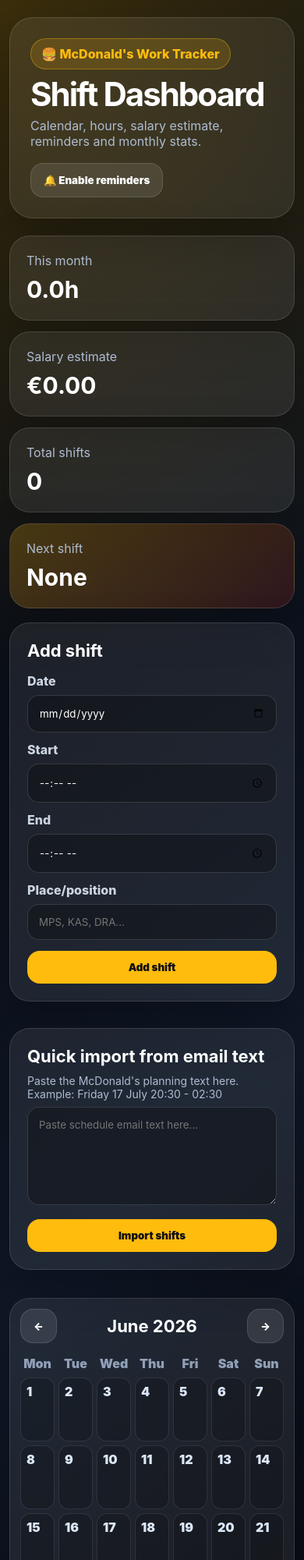
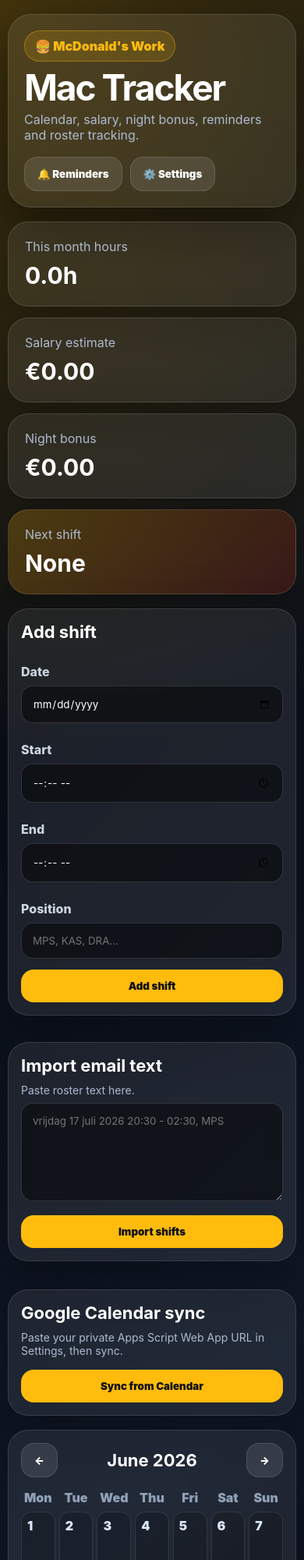
Before and after one commit to Hamed22G/Mac--Tracker-, a plain HTML site: page index.html in a window 390 px wide. Shown: the top 2000 px of the page at 78% size. Drawn offline with Linux system fonts and the light colour scheme.

Commit message:
Add files via upload

```diff
--- a/app.js
+++ b/app.js
@@ -1,98 +1,25 @@
-let shifts = JSON.parse(localStorage.getItem("macTrackerShifts")) || [];
-let viewDate = new Date();
-const hourlyRate = 12.41; // change when your wage changes
-
-function save(){ localStorage.setItem("macTrackerShifts", JSON.stringify(shifts)); }
-function pad(n){ return String(n).padStart(2,"0"); }
-function dateKey(d){ return `${d.getFullYear()}-${pad(d.getMonth()+1)}-${pad(d.getDate())}`; }
-function fmtDate(s){ return new Date(s+"T12:00").toLocaleDateString("en-GB",{weekday:"short",day:"2-digit",month:"short"}); }
-function hours(start,end){
-  const a=new Date(`2000-01-01T${start}:00`), b=new Date(`2000-01-01T${end}:00`);
-  if(b<=a)b.setDate(b.getDate()+1);
-  return (b-a)/36e5;
-}
-function addShift(){
-  const date=document.getElementById("date").value, start=document.getElementById("start").value, end=document.getElementById("end").value;
-  const position=document.getElementById("position").value.trim() || "-";
-  if(!date||!start||!end){ alert("Fill date, start and end time."); return; }
-  shifts.push({id:Date.now()+Math.random(),date,start,end,position,hours:hours(start,end)});
-  shifts.sort((a,b)=>new Date(a.date)-new Date(b.date));
-  save(); render();
-  ["date","start","end","position"].forEach(id=>document.getElementById(id).value="");
-}
-function del(id){ shifts=shifts.filter(s=>s.id!==id); save(); render(); }
-function clearAll(){ if(confirm("Delete all shifts?")){ shifts=[]; save(); render(); } }
-function changeMonth(n){ viewDate.setMonth(viewDate.getMonth()+n); render(); }
-
-function importText(){
-  const text=document.getElementById("importText").value;
-  const months={january:0,february:1,march:2,april:3,may:4,june:5,july:6,august:7,september:8,october:9,november:10,december:11,
-  januari:0,februari:1,maart:2,mei:4,juni:5,juli:6,augustus:7,oktober:9};
-  const re=/(monday|tuesday|wednesday|thursday|friday|saturday|sunday|maandag|dinsdag|woensdag|donderdag|vrijdag|zaterdag|zondag)\s+(\d{1,2})\s+([a-zA-Z]+).*?(\d{1,2}:\d{2})\s*[-–]\s*(\d{1,2}:\d{2})/gi;
-  let m, count=0, year=new Date().getFullYear();
-  while((m=re.exec(text))!==null){
-    const month=months[m[3].toLowerCase()];
-    if(month===undefined) continue;
-    const date=`${year}-${pad(month+1)}-${pad(m[2])}`;
-    const start=m[4], end=m[5];
-    shifts.push({id:Date.now()+Math.random()+count,date,start,end,position:"Imported",hours:hours(start,end)});
-    count++;
-  }
-  if(count===0) alert("No shifts found. Paste the full schedule text.");
-  document.getElementById("importText").value="";
-  shifts.sort((a,b)=>new Date(a.date)-new Date(b.date));
-  save(); render();
-}
-
-function requestNotifications(){
-  if(!("Notification" in window)){ alert("Your browser does not support notifications."); return; }
-  Notification.requestPermission().then(p=>alert(p==="granted"?"Reminders enabled. Keep this page open for browser reminders.":"Notifications not allowed."));
-}
-
-function checkReminders(){
-  if(!("Notification" in window) || Notification.permission!=="granted") return;
-  const now=new Date();
-  shifts.forEach(s=>{
-    const start=new Date(`${s.date}T${s.start}:00`);
-    const diff=start-now;
-    if(diff>0 && diff<61*60*1000 && !s.reminded){
-      new Notification("McDonald's shift reminder",{body:`You work at ${s.start} today.`});
-      s.reminded=true; save();
-    }
-  });
-}
-setInterval(checkReminders,60000);
-
-function render(){
-  const y=viewDate.getFullYear(), m=viewDate.getMonth();
-  document.getElementById("calendarTitle").textContent=viewDate.toLocaleDateString("en-GB",{month:"long",year:"numeric"});
-  const first=new Date(y,m,1), start=new Date(first);
-  const mondayOffset=(first.getDay()+6)%7;
-  start.setDate(1-mondayOffset);
-  const cal=document.getElementById("calendar"); cal.innerHTML="";
-  for(let i=0;i<42;i++){
-    const d=new Date(start); d.setDate(start.getDate()+i);
-    const key=dateKey(d);
-    const dayShifts=shifts.filter(s=>s.date===key);
-    cal.innerHTML += `<div class="day ${d.getMonth()!==m?"other":""}">
-      <div class="day-number">${d.getDate()}</div>
-      ${dayShifts.map(s=>`<div class="event">${s.start}-${s.end}</div>`).join("")}
-    </div>`;
-  }
-
-  const monthShifts=shifts.filter(s=>{const d=new Date(s.date+"T12:00"); return d.getMonth()===m && d.getFullYear()===y;});
-  const monthHours=monthShifts.reduce((a,s)=>a+s.hours,0);
-  document.getElementById("monthHours").textContent=monthHours.toFixed(1)+"h";
-  document.getElementById("monthSalary").textContent="€"+(monthHours*hourlyRate).toFixed(2);
-  document.getElementById("totalShifts").textContent=monthShifts.length;
-
-  const future=shifts.filter(s=>new Date(`${s.date}T${s.start}:00`)>=new Date()).sort((a,b)=>new Date(`${a.date}T${a.start}:00`)-new Date(`${b.date}T${b.start}:00`));
-  document.getElementById("nextShift").textContent=future[0]?`${fmtDate(future[0].date)} ${future[0].start}`:"None";
-
-  const list=document.getElementById("shiftList");
-  list.innerHTML = shifts.length ? shifts.map(s=>`<div class="shift">
-    <div><b>${fmtDate(s.date)} • ${s.start}-${s.end}</b><span>${s.position} • ${s.hours.toFixed(1)} hours</span></div>
-    <button class="danger mini" onclick="del(${s.id})">Delete</button>
-  </div>`).join("") : `<p class="muted">No shifts yet.</p>`;
-}
-render();
+let shifts=JSON.parse(localStorage.getItem("macTrackerShiftsV3"))||JSON.parse(localStorage.getItem("macTrackerShifts"))||[];
+let settings=JSON.parse(localStorage.getItem("macTrackerSettings"))||{hourlyRate:12.41,nightBonusPercent:40,scriptUrl:""};
+let viewDate=new Date();
+function save(){localStorage.setItem("macTrackerShiftsV3",JSON.stringify(shifts))}
+function saveSet(){localStorage.setItem("macTrackerSettings",JSON.stringify(settings))}
+function pad(n){return String(n).padStart(2,"0")}
+function key(d){return `${d.getFullYear()}-${pad(d.getMonth()+1)}-${pad(d.getDate())}`}
+function fmt(s){return new Date(s+"T12:00").toLocaleDateString("en-GB",{weekday:"short",day:"2-digit",month:"short"})}
+function hrs(st,en){let a=new Date(`2000-01-01T${st}:00`),b=new Date(`2000-01-01T${en}:00`);if(b<=a)b.setDate(b.getDate()+1);return(b-a)/36e5}
+function night(st,en){let a=new Date(`2000-01-01T${st}:00`),b=new Date(`2000-01-01T${en}:00`);if(b<=a)b.setDate(b.getDate()+1);let mid=new Date("2000-01-02T00:00:00");return Math.max(0,(b-(a>mid?a:mid))/36e5)}
+function addObj(o){let exists=shifts.some(s=>s.date===o.date&&s.start===o.start&&s.end===o.end&&s.position===o.position);if(!exists)shifts.push({...o,id:Date.now()+Math.random(),hours:hrs(o.start,o.end),nightHours:night(o.start,o.end)})}
+function addShift(){let date=dateEl.value,start=startEl.value,end=endEl.value,position=positionEl.value.trim()||"-";if(!date||!start||!end)return alert("Fill date, start and end time.");addObj({date,start,end,position});shifts.sort((a,b)=>new Date(a.date)-new Date(b.date));save();render();["date","start","end","position"].forEach(id=>document.getElementById(id).value="")}
+function del(id){shifts=shifts.filter(s=>s.id!==id);save();render()}
+function clearAll(){if(confirm("Delete all shifts in this browser?")){shifts=[];save();render()}}
+function changeMonth(n){viewDate.setMonth(viewDate.getMonth()+n);render()}
+function importText(){let text=importTextEl.value;let months={january:0,february:1,march:2,april:3,may:4,june:5,july:6,august:7,september:8,october:9,november:10,december:11,januari:0,februari:1,maart:2,mei:4,juni:5,juli:6,augustus:7,oktober:9};let re=/(monday|tuesday|wednesday|thursday|friday|saturday|sunday|maandag|dinsdag|woensdag|donderdag|vrijdag|zaterdag|zondag)\s+(\d{1,2})\s+([a-zA-Z]+)\s+(\d{4})\s+(\d{1,2}:\d{2})\s*[-–]\s*(\d{1,2}:\d{2})(?:,\s*([A-Z]+))?/gi,m,c=0;while((m=re.exec(text))!==null){let month=months[m[3].toLowerCase()];if(month===undefined)continue;addObj({date:`${m[4]}-${pad(month+1)}-${pad(m[2])}`,start:m[5],end:m[6],position:m[7]||"Imported"});c++}if(!c)alert("No shifts found.");importTextEl.value="";shifts.sort((a,b)=>new Date(a.date)-new Date(b.date));save();render()}
+function openSettings(){hourlyRateInput.value=settings.hourlyRate;nightBonusInput.value=settings.nightBonusPercent;scriptUrlInput.value=settings.scriptUrl||"";settingsDialog.showModal()}
+function closeSettings(){settingsDialog.close()}
+function saveSettings(){settings.hourlyRate=Number(hourlyRateInput.value)||12.41;settings.nightBonusPercent=Number(nightBonusInput.value)||40;settings.scriptUrl=scriptUrlInput.value.trim();saveSet();closeSettings();render()}
+function syncFromCalendar(){if(!settings.scriptUrl)return alert("Paste your Apps Script Web App URL in Settings first.");let cb="calendarSyncCallback_"+Date.now();window[cb]=data=>{try{if(!data||!Array.isArray(data.shifts))throw Error("No shifts returned");data.shifts.forEach(addObj);shifts.sort((a,b)=>new Date(a.date)-new Date(b.date));save();render();alert("Synced "+data.shifts.length+" shifts from Google Calendar.")}catch(e){alert("Sync failed: "+e.message)}delete window[cb];document.getElementById(cb)?.remove()};let s=document.createElement("script");s.id=cb;s.src=settings.scriptUrl+(settings.scriptUrl.includes("?")?"&":"?")+"callback="+cb;s.onerror=()=>alert("Could not load Apps Script URL.");document.body.appendChild(s)}
+function requestNotifications(){if(!("Notification"in window))return alert("Your browser does not support notifications.");Notification.requestPermission().then(p=>alert(p==="granted"?"Reminders enabled.":"Notifications not allowed."))}
+setInterval(()=>{if(!("Notification"in window)||Notification.permission!=="granted")return;let now=new Date();shifts.forEach(s=>{let st=new Date(`${s.date}T${s.start}:00`),diff=st-now;if(diff>0&&diff<61*60*1000&&!s.reminded){new Notification("McDonald's shift reminder",{body:`You work at ${s.start} today (${s.position}).`});s.reminded=true;save()}})},60000)
+function render(){let y=viewDate.getFullYear(),m=viewDate.getMonth();calendarTitle.textContent=viewDate.toLocaleDateString("en-GB",{month:"long",year:"numeric"});let first=new Date(y,m,1),start=new Date(first);start.setDate(1-((first.getDay()+6)%7));calendar.innerHTML="";let today=key(new Date());for(let i=0;i<42;i++){let d=new Date(start);d.setDate(start.getDate()+i);let k=key(d),ds=shifts.filter(s=>s.date===k);calendar.innerHTML+=`<div class="day ${d.getMonth()!==m?"other":""} ${k===today?"today":""}"><div class="num">${d.getDate()}</div>${ds.map(s=>`<div class="event">${s.start}-${s.end} ${s.position}</div>`).join("")}</div>`}
+let ms=shifts.filter(s=>{let d=new Date(s.date+"T12:00");return d.getMonth()===m&&d.getFullYear()===y}),mh=ms.reduce((a,s)=>a+(s.hours||hrs(s.start,s.end)),0),nh=ms.reduce((a,s)=>a+(s.nightHours??night(s.start,s.end)),0),base=mh*settings.hourlyRate,bonus=nh*settings.hourlyRate*(settings.nightBonusPercent/100);monthHours.textContent=mh.toFixed(1)+"h";monthSalary.textContent="€"+(base+bonus).toFixed(2);nightBonus.textContent="€"+bonus.toFixed(2);monthShifts.textContent=ms.length;avgShift.textContent=(ms.length?mh/ms.length:0).toFixed(1)+"h";longestShift.textContent=(ms.length?Math.max(...ms.map(s=>s.hours||hrs(s.start,s.end))):0).toFixed(1)+"h";nightHours.textContent=nh.toFixed(1)+"h";let future=shifts.filter(s=>new Date(`${s.date}T${s.start}:00`)>=new Date()).sort((a,b)=>new Date(`${a.date}T${a.start}:00`)-new Date(`${b.date}T${b.start}:00`));nextShift.textContent=future[0]?`${fmt(future[0].date)} ${future[0].start}`:"None";shiftList.innerHTML=shifts.length?shifts.map(s=>`<div class="shift"><div><b>${fmt(s.date)} • ${s.start}-${s.end}</b><span>${s.position} • ${(s.hours||hrs(s.start,s.end)).toFixed(1)} hours</span></div><button class="danger mini" onclick="del(${s.id})">Delete</button></div>`).join(""):`<p class="muted">No shifts yet.</p>`}
+if("serviceWorker"in navigator)navigator.serviceWorker.register("sw.js").catch(()=>{});render()
--- a/index.html
+++ b/index.html
@@ -1,70 +1,56 @@
-<!DOCTYPE html>
+<!doctype html>
 <html lang="en">
 <head>
-  <meta charset="UTF-8" />
-  <meta name="viewport" content="width=device-width, initial-scale=1.0" />
-  <title>Mac Tracker — Shift Dashboard</title>
-  <link rel="stylesheet" href="style.css" />
+<meta charset="utf-8">
+<meta name="viewport" content="width=device-width,initial-scale=1,viewport-fit=cover">
+<meta name="theme-color" content="#05070b">
+<meta name="apple-mobile-web-app-capable" content="yes">
+<title>Mac Tracker V3</title>
+<link rel="manifest" href="manifest.json">
+<link rel="stylesheet" href="style.css">
 </head>
 <body>
 <main class="app">
 <header class="top">
-      <div>
-        <p class="pill">🍔 McDonald's Work Tracker</p>
-        <h1>Shift Dashboard</h1>
-        <p class="muted">Calendar, hours, salary estimate, reminders and monthly stats.</p>
-      </div>
-      <button onclick="requestNotifications()" class="ghost">🔔 Enable reminders</button>
+<div><p class="pill">🍔 McDonald's Work</p><h1>Mac Tracker</h1><p class="muted">Calendar, salary, night bonus, reminders and roster tracking.</p></div>
+<div class="actions"><button onclick="requestNotifications()" class="ghost">🔔 Reminders</button><button onclick="openSettings()" class="ghost">⚙️ Settings</button></div>
 </header>
 
 <section class="cards">
-      <div class="card"><span>This month</span><strong id="monthHours">0h</strong></div>
+<div class="card"><span>This month hours</span><strong id="monthHours">0h</strong></div>
 <div class="card"><span>Salary estimate</span><strong id="monthSalary">€0</strong></div>
-      <div class="card"><span>Total shifts</span><strong id="totalShifts">0</strong></div>
+<div class="card"><span>Night bonus</span><strong id="nightBonus">€0</strong></div>
 <div class="card active"><span>Next shift</span><strong id="nextShift">None</strong></div>
 </section>
 
 <section class="grid">
-      <div class="panel">
-        <h2>Add shift</h2>
-        <div class="form">
-          <label>Date <input type="date" id="date"></label>
-          <label>Start <input type="time" id="start"></label>
-          <label>End <input type="time" id="end"></label>
-          <label>Place/position <input id="position" placeholder="MPS, KAS, DRA..."></label>
-        </div>
-        <button class="primary" onclick="addShift()">Add shift</button>
-      </div>
+<div class="panel"><h2>Add shift</h2><div class="form">
+<label>Date<input type="date" id="date"></label><label>Start<input type="time" id="start"></label>
+<label>End<input type="time" id="end"></label><label>Position<input id="position" placeholder="MPS, KAS, DRA..."></label>
+</div><button class="primary" onclick="addShift()">Add shift</button></div>
 
-      <div class="panel">
-        <h2>Quick import from email text</h2>
-        <p class="muted small">Paste the McDonald's planning text here. Example: Friday 17 July 20:30 - 02:30</p>
-        <textarea id="importText" placeholder="Paste schedule email text here..."></textarea>
-        <button class="primary" onclick="importText()">Import shifts</button>
-      </div>
+<div class="panel"><h2>Import email text</h2><p class="muted small">Paste roster text here.</p>
+<textarea id="importText" placeholder="vrijdag 17 juli 2026 20:30 - 02:30, MPS"></textarea>
+<button class="primary" onclick="importText()">Import shifts</button></div>
 </section>
 
-    <section class="panel calendar-panel">
-      <div class="calendar-head">
-        <button class="ghost" onclick="changeMonth(-1)">←</button>
-        <h2 id="calendarTitle"></h2>
-        <button class="ghost" onclick="changeMonth(1)">→</button>
-      </div>
-      <div class="weekdays">
-        <span>Mon</span><span>Tue</span><span>Wed</span><span>Thu</span><span>Fri</span><span>Sat</span><span>Sun</span>
-      </div>
-      <div id="calendar" class="calendar"></div>
-    </section>
+<section class="panel sync"><div><h2>Google Calendar sync</h2><p class="muted small">Paste your private Apps Script Web App URL in Settings, then sync.</p></div><button class="primary compact" onclick="syncFromCalendar()">Sync from Calendar</button></section>
 
-    <section class="panel">
-      <div class="calendar-head">
-        <h2>All shifts</h2>
-        <button onclick="clearAll()" class="danger">Reset all</button>
-      </div>
-      <div id="shiftList" class="shift-list"></div>
-    </section>
+<section class="panel"><div class="calhead"><button class="ghost" onclick="changeMonth(-1)">←</button><h2 id="calendarTitle"></h2><button class="ghost" onclick="changeMonth(1)">→</button></div>
+<div class="week"><span>Mon</span><span>Tue</span><span>Wed</span><span>Thu</span><span>Fri</span><span>Sat</span><span>Sun</span></div><div id="calendar" class="calendar"></div></section>
+
+<section class="grid"><div class="panel"><h2>Monthly statistics</h2><div class="stats">
+<div><span>Shifts</span><b id="monthShifts">0</b></div><div><span>Average shift</span><b id="avgShift">0h</b></div>
+<div><span>Longest shift</span><b id="longestShift">0h</b></div><div><span>After midnight</span><b id="nightHours">0h</b></div>
+</div></div>
+<div class="panel"><div class="calhead"><h2>All shifts</h2><button onclick="clearAll()" class="danger mini">Reset</button></div><div id="shiftList" class="shift-list"></div></div></section>
 </main>
 
+<dialog id="settingsDialog"><div class="modal"><div class="calhead"><h2>Settings</h2><button onclick="closeSettings()" class="ghost mini">Close</button></div>
+<label>Hourly wage (€)<input type="number" step="0.01" id="hourlyRateInput"></label>
+<label>Night bonus % after 00:00<input type="number" step="1" id="nightBonusInput"></label>
+<label>Private Apps Script Web App URL<input id="scriptUrlInput" placeholder="https://script.google.com/macros/s/.../exec"></label>
+<p class="muted small">Keep this URL private. It is saved only in this browser, not in GitHub.</p>
+<button class="primary" onclick="saveSettings()">Save settings</button></div></dialog>
 <script src="app.js"></script>
-</body>
-</html>
+</body></html>
--- a/style.css
+++ b/style.css
@@ -1,31 +1,19 @@
 *{box-sizing:border-box;margin:0;padding:0;font-family:-apple-system,BlinkMacSystemFont,"Segoe UI",Arial,sans-serif}
-body{min-height:100vh;background:radial-gradient(circle at top left,rgba(255,188,13,.22),transparent 35%),linear-gradient(135deg,#05070b,#101827 60%,#040506);color:#fff;padding:18px}
-.app{max-width:1180px;margin:auto}
-.top{display:flex;justify-content:space-between;gap:18px;align-items:center;margin:10px 0 22px;padding:26px;border:1px solid rgba(255,255,255,.12);background:rgba(255,255,255,.07);border-radius:30px;box-shadow:0 24px 70px rgba(0,0,0,.35)}
-.pill{display:inline-block;background:rgba(255,188,13,.16);color:#ffbc0d;border:1px solid rgba(255,188,13,.35);padding:9px 13px;border-radius:999px;font-weight:800;margin-bottom:12px}
-h1{font-size:clamp(38px,7vw,72px);line-height:.95;letter-spacing:-2px}
-h2{font-size:22px}.muted{color:#aebbd0;margin-top:10px}.small{font-size:14px}
-button{border:0;border-radius:16px;padding:13px 16px;font-weight:900;cursor:pointer}
-.ghost{background:rgba(255,255,255,.10);color:#fff;border:1px solid rgba(255,255,255,.12)}
-.primary{width:100%;background:#ffbc0d;color:#101010;margin-top:14px}
-.danger{background:rgba(218,41,28,.92);color:white}
-.cards{display:grid;grid-template-columns:repeat(4,1fr);gap:14px;margin-bottom:18px}
-.card,.panel{background:rgba(255,255,255,.075);border:1px solid rgba(255,255,255,.12);border-radius:26px;box-shadow:0 20px 55px rgba(0,0,0,.25)}
-.card{padding:21px}.card span{display:block;color:#aebbd0;margin-bottom:9px}.card strong{font-size:30px}.active{background:linear-gradient(135deg,rgba(255,188,13,.22),rgba(218,41,28,.16))}
-.grid{display:grid;grid-template-columns:1fr 1fr;gap:16px;margin-bottom:18px}
-.panel{padding:22px;margin-bottom:18px}
-.form{display:grid;grid-template-columns:1fr 1fr;gap:12px;margin-top:16px}
-label{font-weight:800;color:#cbd5e1}
-input,textarea{width:100%;margin-top:8px;background:rgba(0,0,0,.28);border:1px solid rgba(255,255,255,.14);color:white;border-radius:15px;padding:14px;outline:none}
-textarea{height:126px;resize:vertical}
-.calendar-head{display:flex;align-items:center;justify-content:space-between;gap:12px;margin-bottom:16px}
-.weekdays,.calendar{display:grid;grid-template-columns:repeat(7,1fr);gap:8px}
-.weekdays span{text-align:center;color:#91a0b8;font-weight:900;padding-bottom:8px}
-.day{min-height:112px;border-radius:18px;background:rgba(0,0,0,.20);border:1px solid rgba(255,255,255,.10);padding:10px;overflow:hidden}
-.day.other{opacity:.32}.day-number{font-weight:900;color:#dbe7f8;margin-bottom:8px}
-.event{background:rgba(255,188,13,.18);border:1px solid rgba(255,188,13,.35);color:#ffdd73;border-radius:11px;padding:6px;margin-top:5px;font-size:12px;font-weight:800}
-.shift-list{display:grid;gap:10px}
-.shift{display:flex;justify-content:space-between;align-items:center;gap:12px;background:rgba(0,0,0,.22);border:1px solid rgba(255,255,255,.10);padding:14px;border-radius:18px}
-.shift b{display:block}.shift span{color:#aebbd0;font-size:14px}.mini{padding:9px 11px;border-radius:12px}
-@media(max-width:850px){body{padding:12px}.top{flex-direction:column;align-items:flex-start}.cards{grid-template-columns:1fr 1fr}.grid{grid-template-columns:1fr}.day{min-height:92px}.event{font-size:11px;padding:5px}.form{grid-template-columns:1fr}}
-@media(max-width:520px){.cards{grid-template-columns:1fr}.calendar-panel{padding:13px}.weekdays,.calendar{gap:5px}.day{border-radius:13px;padding:7px;min-height:82px}h1{font-size:42px}}
+:root{--panel:rgba(255,255,255,.075);--line:rgba(255,255,255,.12);--muted:#aebbd0;--gold:#ffbc0d;--red:#da291c}
+body{min-height:100vh;background:radial-gradient(circle at top left,rgba(255,188,13,.25),transparent 32%),linear-gradient(135deg,#05070b,#101827 62%,#030405);color:white;padding:14px}
+.app{max-width:1200px;margin:auto}.top{display:flex;justify-content:space-between;gap:18px;align-items:center;margin:8px 0 18px;padding:26px;border:1px solid var(--line);background:var(--panel);border-radius:30px;box-shadow:0 24px 70px #0008;backdrop-filter:blur(18px)}
+.pill{display:inline-block;background:#ffbc0d29;color:var(--gold);border:1px solid #ffbc0d59;padding:9px 13px;border-radius:999px;font-weight:900;margin-bottom:12px}
+h1{font-size:clamp(42px,7vw,76px);line-height:.92;letter-spacing:-2px}h2{font-size:22px}.muted{color:var(--muted);margin-top:10px}.small{font-size:14px}.actions{display:flex;gap:10px;flex-wrap:wrap}
+button{border:0;border-radius:16px;padding:13px 16px;font-weight:900;cursor:pointer}.ghost{background:#ffffff1a;color:#fff;border:1px solid var(--line)}.primary{width:100%;background:var(--gold);color:#111;margin-top:14px}.compact{width:auto;margin-top:0}.danger{background:#da291cea;color:white}.mini{padding:9px 12px;border-radius:12px}
+.cards{display:grid;grid-template-columns:repeat(4,1fr);gap:14px;margin-bottom:18px}.card,.panel{background:var(--panel);border:1px solid var(--line);border-radius:26px;box-shadow:0 20px 55px #0004;backdrop-filter:blur(18px)}
+.card{padding:21px}.card span{display:block;color:var(--muted);margin-bottom:9px}.card strong{font-size:30px}.active{background:linear-gradient(135deg,#ffbc0d38,#da291c2e)}
+.grid{display:grid;grid-template-columns:1fr 1fr;gap:16px;margin-bottom:18px}.panel{padding:22px;margin-bottom:18px}.sync{display:flex;align-items:center;justify-content:space-between;gap:16px}
+.form{display:grid;grid-template-columns:1fr 1fr;gap:12px;margin-top:16px}label{font-weight:800;color:#cbd5e1;display:block;margin-top:12px}
+input,textarea{width:100%;margin-top:8px;background:#0007;border:1px solid #ffffff24;color:white;border-radius:15px;padding:14px;outline:none}textarea{height:126px;resize:vertical}
+.calhead{display:flex;align-items:center;justify-content:space-between;gap:12px;margin-bottom:16px}.week,.calendar{display:grid;grid-template-columns:repeat(7,1fr);gap:8px}.week span{text-align:center;color:#91a0b8;font-weight:900;padding-bottom:8px}
+.day{min-height:112px;border-radius:18px;background:#0003;border:1px solid #ffffff1a;padding:10px;overflow:hidden}.day.other{opacity:.32}.day.today{outline:2px solid #ffbc0d8c}.num{font-weight:900;color:#dbe7f8;margin-bottom:8px}.event{background:#ffbc0d2e;border:1px solid #ffbc0d59;color:#ffdd73;border-radius:11px;padding:6px;margin-top:5px;font-size:12px;font-weight:800}
+.shift-list{display:grid;gap:10px;max-height:340px;overflow:auto}.shift{display:flex;justify-content:space-between;gap:12px;background:#0004;border:1px solid #ffffff1a;padding:14px;border-radius:18px}.shift b{display:block}.shift span{color:var(--muted);font-size:14px}
+.stats{display:grid;gap:12px;margin-top:16px}.stats div{display:flex;justify-content:space-between;background:#0003;padding:14px;border-radius:16px;border:1px solid #ffffff17}.stats span{color:var(--muted)}.stats b{font-size:20px}
+dialog{border:0;border-radius:26px;background:transparent;margin:auto;width:min(560px,94vw)}dialog::backdrop{background:#000b;backdrop-filter:blur(8px)}.modal{background:#111827;border:1px solid var(--line);border-radius:26px;padding:22px;color:white;box-shadow:0 30px 80px #0009}
+@media(max-width:900px){.top{flex-direction:column;align-items:flex-start}.cards{grid-template-columns:1fr 1fr}.grid{grid-template-columns:1fr}.sync{flex-direction:column;align-items:stretch}.compact{width:100%}.form{grid-template-columns:1fr}.day{min-height:94px}.event{font-size:11px;padding:5px}}
+@media(max-width:540px){body{padding:10px}.cards{grid-template-columns:1fr}.panel{padding:16px}.week,.calendar{gap:5px}.day{border-radius:13px;padding:7px;min-height:82px}h1{font-size:46px}.top{padding:20px}.shift{align-items:flex-start;flex-direction:column}}
--- /dev/null
+++ b/sw.js
@@ -0,0 +1,3 @@
+const CACHE='mac-tracker-v3';const FILES=['./','index.html','style.css','app.js','manifest.json'];
+self.addEventListener('install',e=>e.waitUntil(caches.open(CACHE).then(c=>c.addAll(FILES))));
+self.addEventListener('fetch',e=>e.respondWith(caches.match(e.request).then(r=>r||fetch(e.request))));
```
Also changed, not shown: manifest.json (added). Lines whose indentation alone changed are shown as unchanged.
